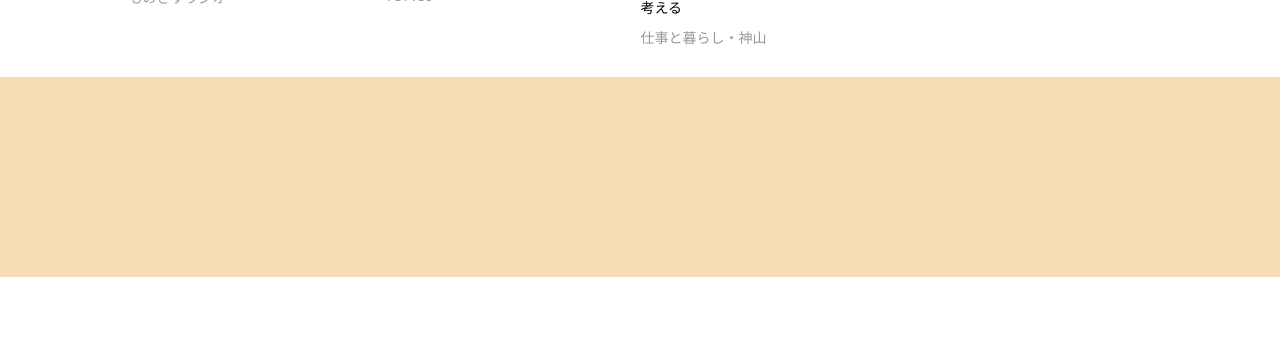
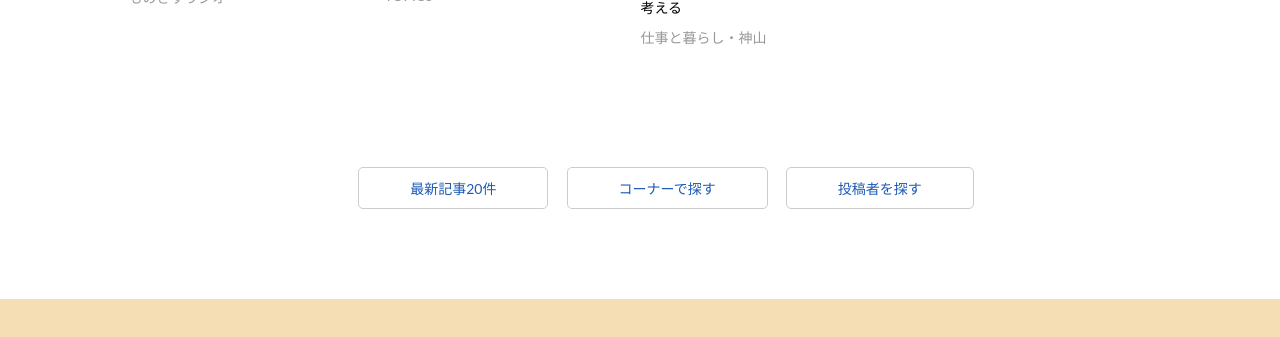
Before and after one commit to tomotomo0511/Reproduction_monosus, a plain HTML site: page index.html in a window 1280 px wide. Shown: the part 2232-2569 px from the top of the page. Before the commit the page ends 2509 px from the top, so only its background shows below. Drawn offline with nearby package versions, Linux system fonts and the light colour scheme.

Commit message:
primary_foot_create

```diff
--- a/index.html
+++ b/index.html
@@ -194,6 +194,11 @@
           </div>
         </div>
       </div>
+      <div class="primary-foot">
+        <a href="https://www.monosus.co.jp/posts/" target="_blank"class="primary-foot-btn" ><div class="primary-foot-btns">最新記事20件</div></a>
+        <a href="https://www.monosus.co.jp/posts/category/" target="_blank" class="primary-foot-btn"><div class="primary-foot-btns">コーナーで探す</div></a>
+        <a href="https://www.monosus.co.jp/posts/author/" target="_blank" class="primary-foot-btn"><div class="primary-foot-btns">投稿者を探す</div></a>
+      </div>
     </div>
     <footer class="footer"></footer>
   </body>
--- a/style.css
+++ b/style.css
@@ -344,6 +344,29 @@ body {
   color: #999999;
   padding: 10px 0;
 }
+.primary-foot {
+  display: flex;
+  width: 55%;
+  justify-content: space-evenly;
+  margin: auto;
+  padding: 90px 0;
+}
+.primary-foot-btns {
+  width: 100%;
+  padding: 10px 25px;
+  border: solid 1px #ccc;
+  font-size: 14px;
+  text-align: center;
+  border-radius: 5px;
+}
+.primary-foot-btns:hover {
+  background-color: whitesmoke;
+  transition: 0.3s;
+}
+.primary-foot-btn {
+  color: #1d5ab6;
+  text-decoration: none;
+}
 footer {
   background-color: wheat;
   height: 200px;
```
